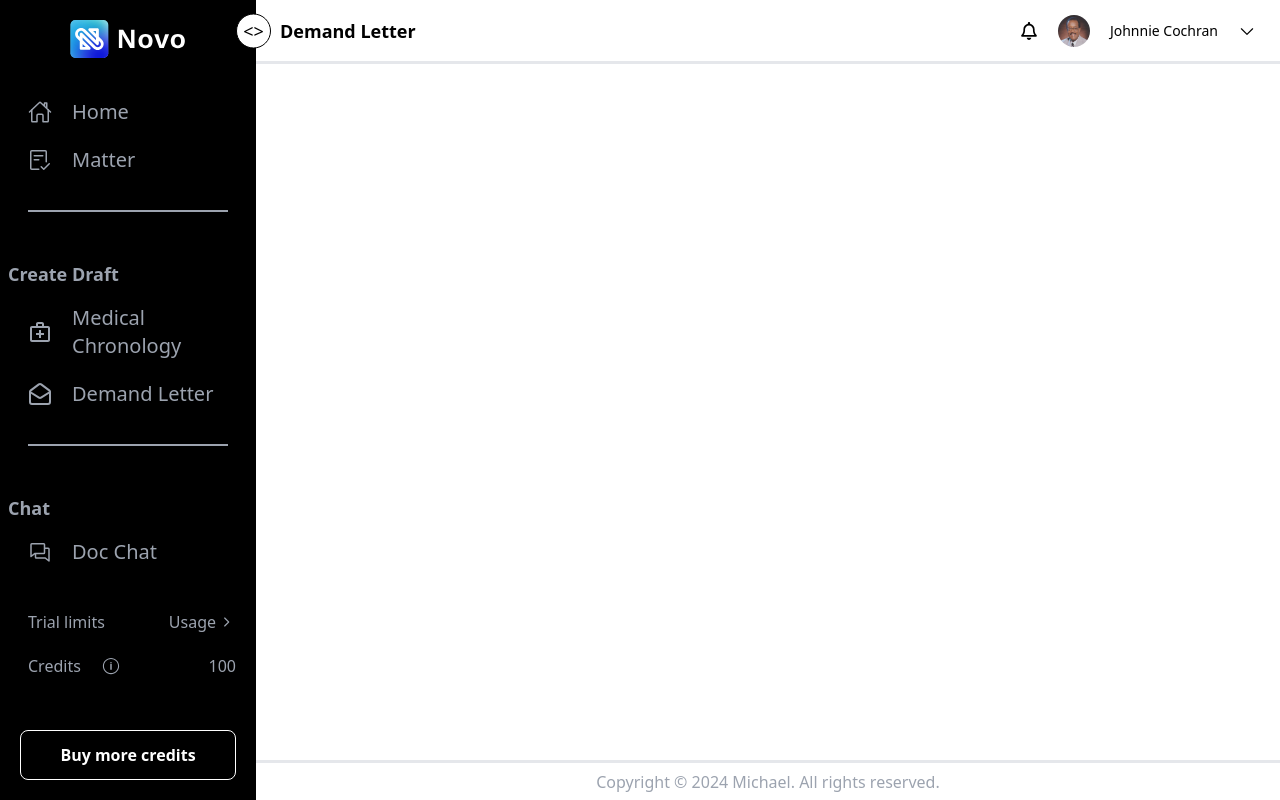
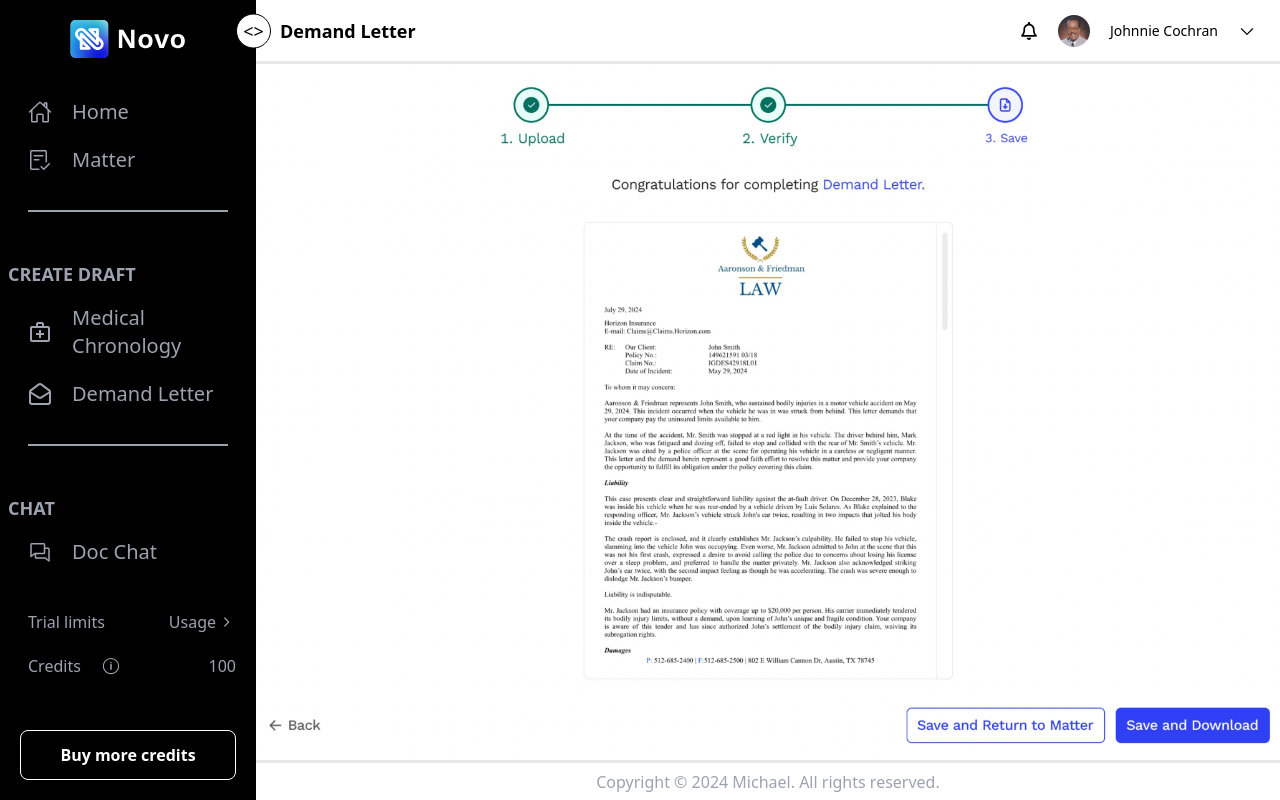
Before and after one commit to michaelpaulcuccia/learntailwind, a Next.js app in the folder my-app/: page / in a window 1280 px wide. Built offline with nearby package versions, Linux system fonts and the light colour scheme.

Commit message:
quick and dirty! lol

```diff
--- a/my-app/src/app/components/Body.tsx
+++ b/my-app/src/app/components/Body.tsx
@@ -1,11 +1,14 @@
-import { ReactNode } from "react";
-
-type BodyProps = {
-  children?: ReactNode;
-};
-
-const Body = ({ children }: BodyProps) => {
-  return <main className="flex-1 p-4 bg-white">{children}</main>;
+const Body = () => {
+  return (
+    <main className="flex-1 p-4 relative overflow-hidden">
+      <img
+        src="/images/screenshot.jpg"
+        alt="Background"
+        className="absolute inset-0 w-full h-full object-contain"
+        style={{ objectFit: "contain" }}
+      />
+    </main>
+  );
 };
 
 export default Body;
--- a/my-app/src/app/components/LeftColumn.tsx
+++ b/my-app/src/app/components/LeftColumn.tsx
@@ -17,7 +17,7 @@ const LeftColumn = () => {
       ],
     },
     {
-      headline: "Create Draft",
+      headline: "CREATE DRAFT",
       items: [
         {
           icon: <MdOutlineMedicalServices fontSize={24} />,
@@ -27,7 +27,7 @@ const LeftColumn = () => {
       ],
     },
     {
-      headline: "Chat",
+      headline: "CHAT",
       items: [{ icon: <PiChats fontSize={24} />, text: "Doc Chat" }],
     },
   ];
```
Also changed, not shown: my-app/public/images/screenshot.jpg (added).
